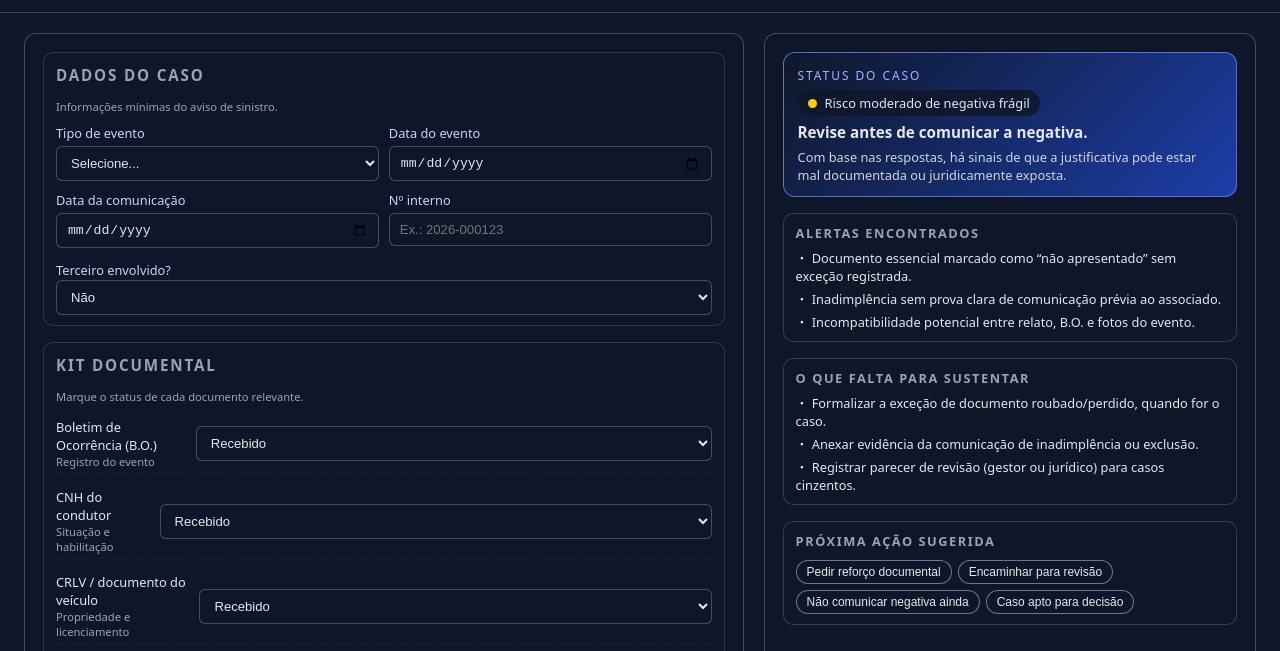
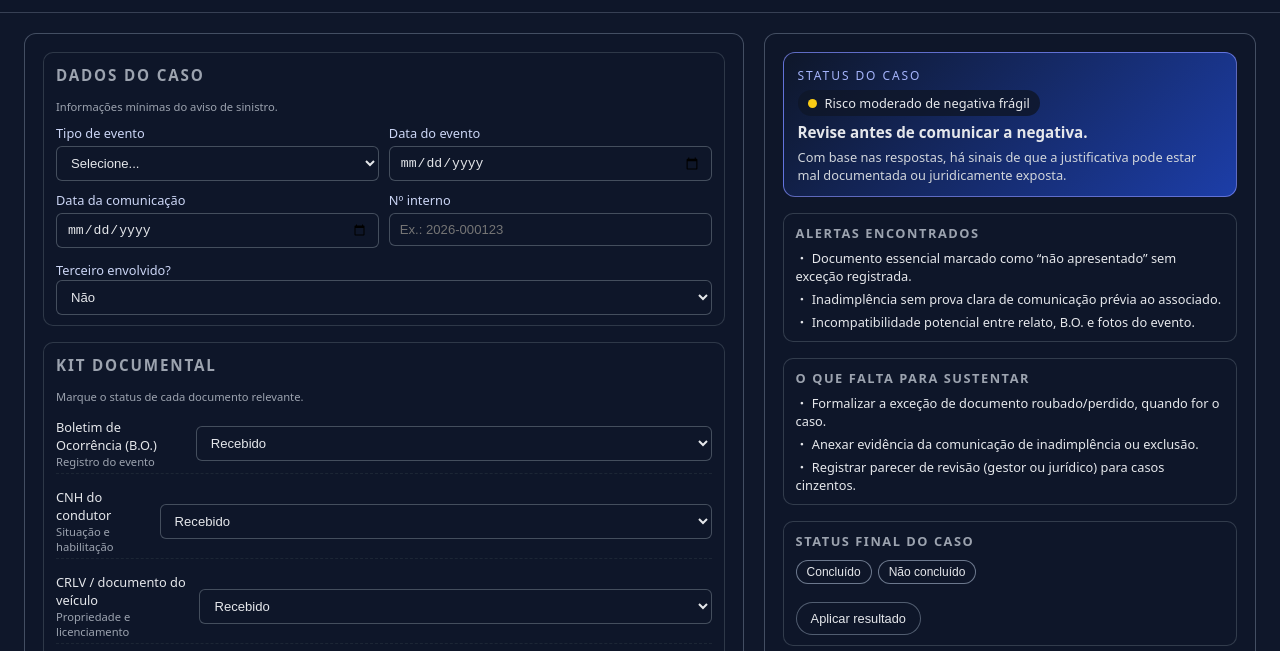
Before and after one commit to animalschannel24-sketch/radar-shield, a plain HTML site: page index.html in a window 1280 px wide. Shown: the part 89-740 px from the top of the page. Drawn offline with Linux system fonts and the light colour scheme; a script that the page names is missing.

Commit message:
Replace next steps with final case status section

```diff
--- a/index.html
+++ b/index.html
@@ -718,15 +718,23 @@
           </ul>
         </div>
 
-        <div class="next-steps">
-          <h3>Próxima ação sugerida</h3>
-          <div class="next-actions">
-            <button class="next-btn">Pedir reforço documental</button>
-            <button class="next-btn">Encaminhar para revisão</button>
-            <button class="next-btn">Não comunicar negativa ainda</button>
-            <button class="next-btn">Caso apto para decisão</button>
-          </div>
-        </div>
+      <div class="next-steps">
+  <h3>Status final do caso</h3>
+
+  <div class="next-actions">
+    <button class="next-btn" id="btn-concluido" type="button">Concluído</button>
+    <button class="next-btn" id="btn-nao-concluido" type="button">Não concluído</button>
+  </div>
+
+  <div id="bloco-motivo" style="margin-top: 12px; display: none;">
+    <label for="motivo-nao-conclusao">Motivo da não conclusão</label>
+    <textarea id="motivo-nao-conclusao" placeholder="Ex.: documentação insuficiente para sustentar a negativa neste momento."></textarea>
+  </div>
+
+  <div style="margin-top: 12px;">
+    <button class="btn" id="btn-aplicar-resultado" type="button">Aplicar resultado</button>
+  </div>
+</div>
       </section>
     </div>
 
```
